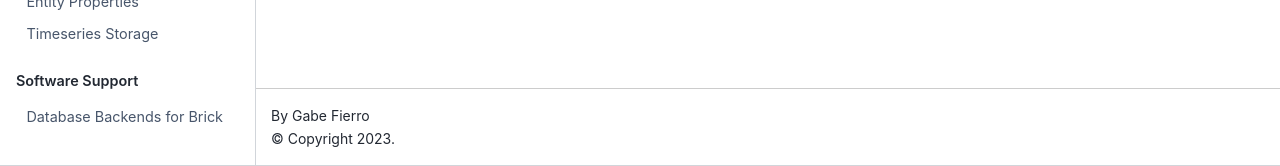
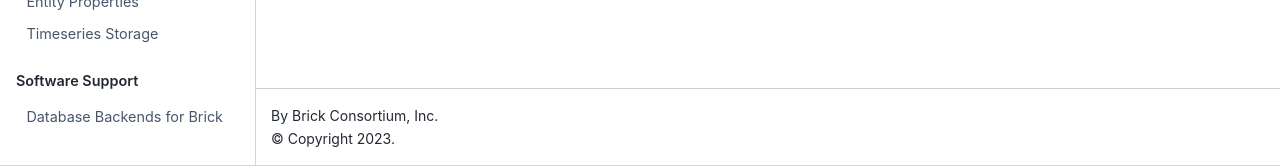
Before and after one commit to BrickSchema/docs, a Jupyter Book: the page built from README.md, in a window 1280 px wide. Shown: the part 735-901 px from the top of the page. Built offline with Jupyter Book 1.0.4 settings and Sphinx 7.4.7 and the Sphinx Book theme 1.1.4, drawn with Linux system fonts in a browser that asks for light colours.

Commit message:
update author

```diff
--- a/_config.yml
+++ b/_config.yml
@@ -2,7 +2,7 @@
 # Learn more at https://jupyterbook.org/customize/config.html
 
 title: Brick Ontology Documentation
-author: Gabe Fierro
+author: Brick Consortium, Inc.
 logo: img/logo.png
 
 # Force re-execution of notebooks on each build.
```
